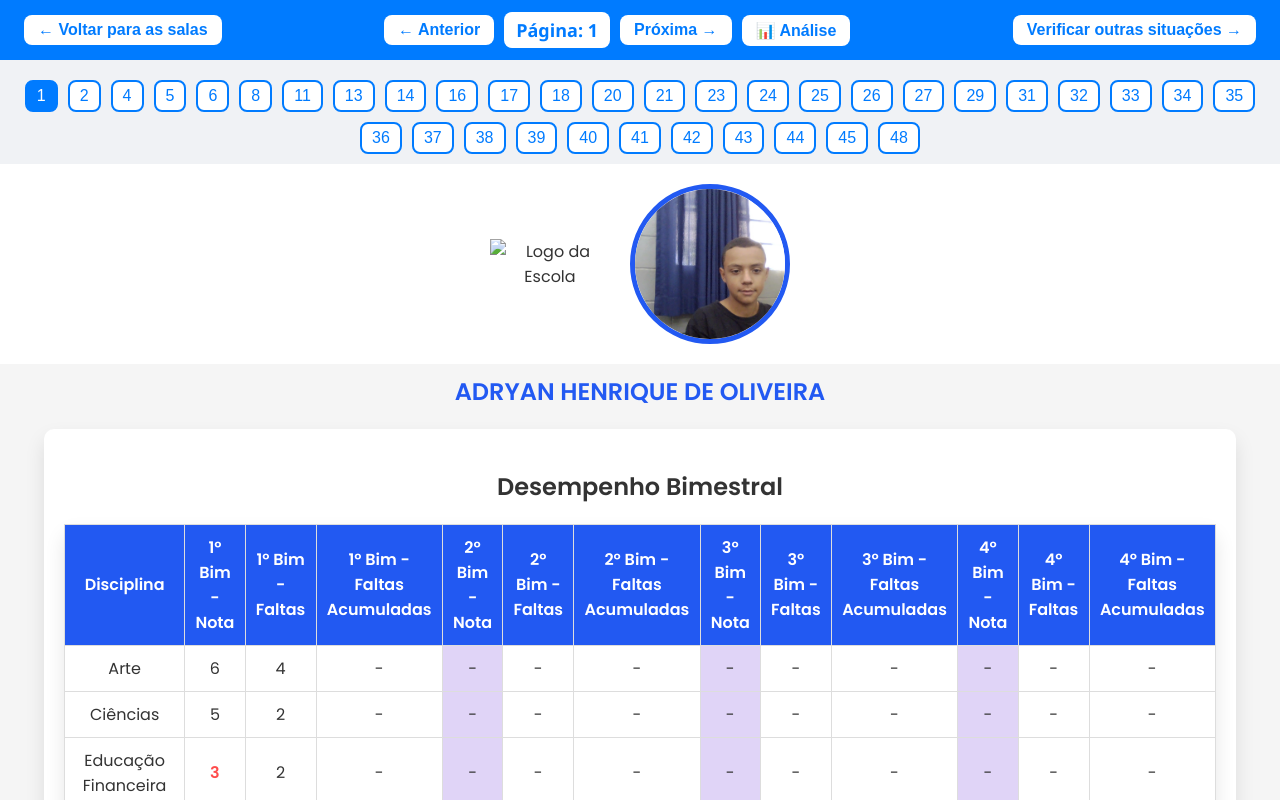
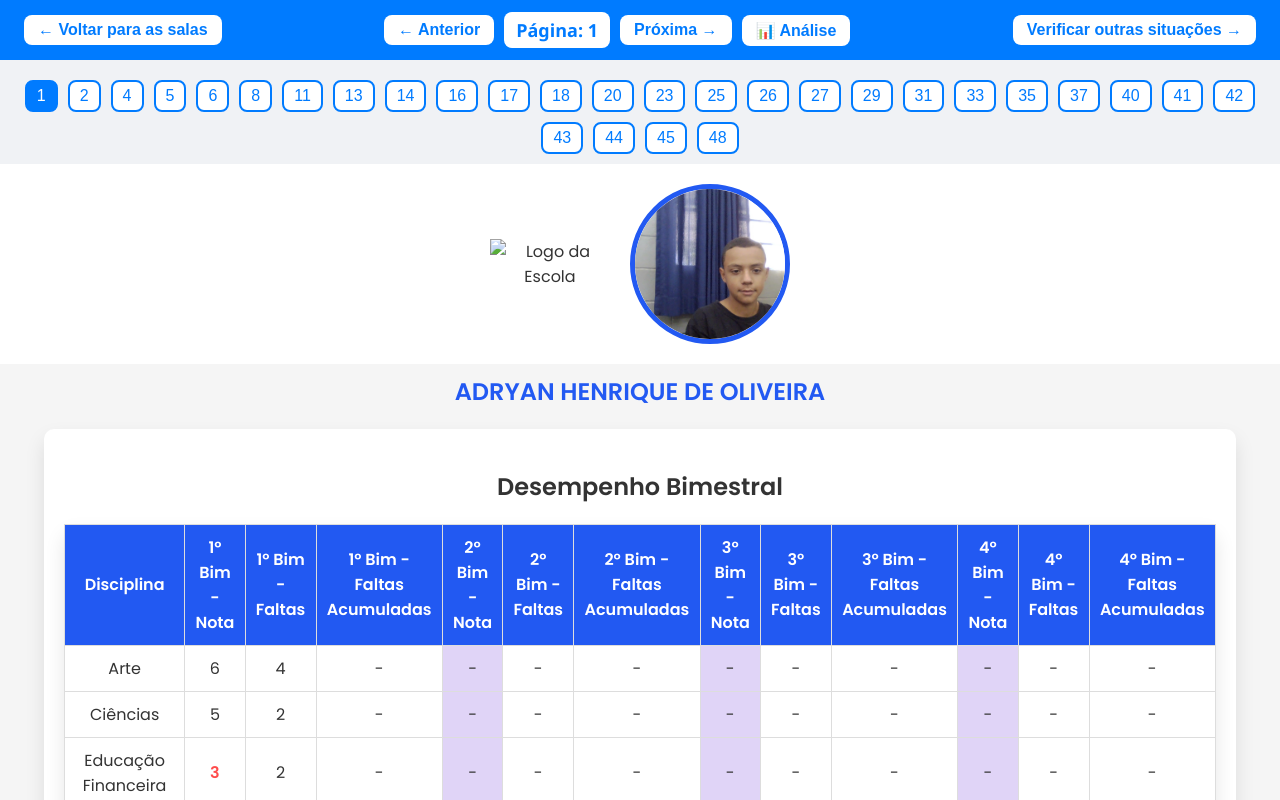
Before and after one commit to professorgaldino/6a, a plain HTML site: page index.html in a window 1280 px wide. Drawn offline with Linux system fonts and the light colour scheme.

Commit message:
Update index.html

```diff
--- a/index.html
+++ b/index.html
@@ -132,9 +132,8 @@
   <script>
     const pages = [
       "a1.html", "a2.html", "a4.html", "a5.html", "a6.html", "a8.html", "a11.html", "a13.html", "a14.html",
-      "a16.html", "a17.html", "a18.html", "a20.html", "a21.html", "a23.html", "a24.html", "a25.html", "a26.html",
-      "a27.html", "a29.html", "a31.html", "a32.html", "a33.html", "a34.html", "a35.html", "a36.html",
-      "a37.html", "a38.html", "a39.html", "a40.html", "a41.html", "a42.html", "a43.html", "a44.html",
+      "a16.html", "a17.html", "a18.html", "a20.html", "a23.html", "a25.html", "a26.html", "a27.html", "a29.html",
+      "a31.html", "a33.html", "a35.html", "a37.html", "a40.html", "a41.html", "a42.html", "a43.html", "a44.html",
       "a45.html", "a48.html"
     ];
 
```
